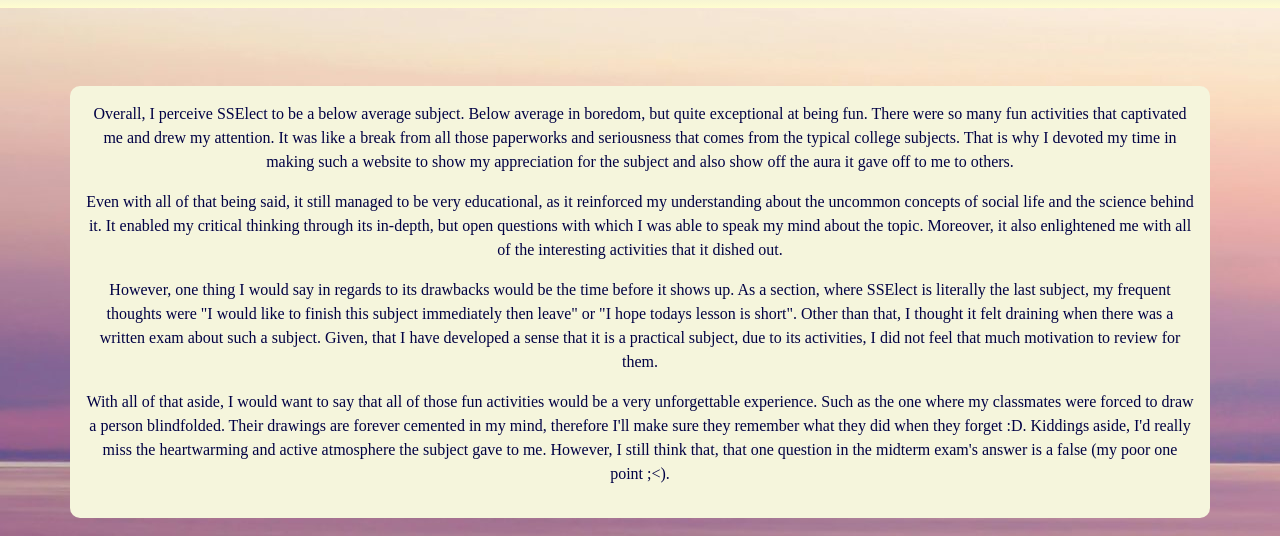
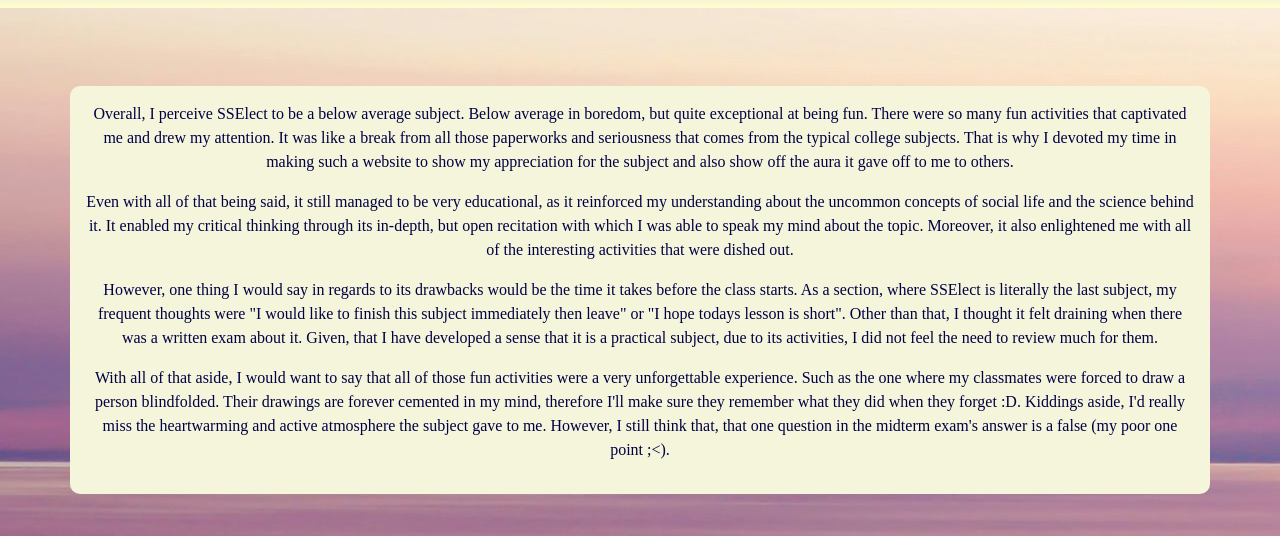
Before and after one commit to ZeroFaithe/SSElect-Portfolio, a plain HTML site: page reflection.html in a window 1280 px wide. Shown: the part 85-621 px from the top of the page. Drawn offline with nearby package versions, Linux system fonts and the light colour scheme; a web font is replaced by a local one.

Commit message:
Fixed grammar mistakes

```diff
--- a/reflection.html
+++ b/reflection.html
@@ -26,9 +26,9 @@
         <div class = "container-fluid text-center">
             <div class = "container w-70 text-center p-3 my-5" style = "background-color:beige; color:rgb(0, 0, 68); font-family:'Lato Bold'; border-radius:10px;">
                 <p>Overall, I perceive SSElect to be a below average subject. Below average in boredom, but quite exceptional at being fun. There were so many fun activities that captivated me and drew my attention. It was like a break from all those paperworks and seriousness that comes from the typical college subjects. That is why I devoted my time in making such a website to show my appreciation for the subject and also show off the aura it gave off to me to others.</p>
-                <p>Even with all of that being said, it still managed to be very educational, as it reinforced my understanding about the uncommon concepts of social life and the science behind it. It enabled my critical thinking through its in-depth, but open questions with which I was able to speak my mind about the topic. Moreover, it also enlightened me with all of the interesting activities that it dished out.</p>
-                <p>However, one thing I would say in regards to its drawbacks would be the time before it shows up. As a section, where SSElect is literally the last subject, my frequent thoughts were "I would like to finish this subject immediately then leave" or "I hope todays lesson is short". Other than that, I thought it felt draining when there was a written exam about such a subject. Given, that I have developed a sense that it is a practical subject, due to its activities, I did not feel that much motivation to review for them.</p>
-                <p>With all of that aside, I would want to say that all of those fun activities would be a very unforgettable experience. Such as the one where my classmates were forced to draw a person blindfolded. Their drawings are forever cemented in my mind, therefore I'll make sure they remember what they did when they forget :D. Kiddings aside, I'd really miss the heartwarming and active atmosphere the subject gave to me. However, I still think that, that one question in the midterm exam's answer is a false (my poor one point ;<).</p>
+                <p>Even with all of that being said, it still managed to be very educational, as it reinforced my understanding about the uncommon concepts of social life and the science behind it. It enabled my critical thinking through its in-depth, but open recitation with which I was able to speak my mind about the topic. Moreover, it also enlightened me with all of the interesting activities that were dished out.</p>
+                <p>However, one thing I would say in regards to its drawbacks would be the time it takes before the class starts. As a section, where SSElect is literally the last subject, my frequent thoughts were "I would like to finish this subject immediately then leave" or "I hope todays lesson is short". Other than that, I thought it felt draining when there was a written exam about it. Given, that I have developed a sense that it is a practical subject, due to its activities, I did not feel the need to review much for them.</p>
+                <p>With all of that aside, I would want to say that all of those fun activities were a very unforgettable experience. Such as the one where my classmates were forced to draw a person blindfolded. Their drawings are forever cemented in my mind, therefore I'll make sure they remember what they did when they forget :D. Kiddings aside, I'd really miss the heartwarming and active atmosphere the subject gave to me. However, I still think that, that one question in the midterm exam's answer is a false (my poor one point ;<).</p>
             </div>
         </div>
         <h1>Here is a M y K O   c A R</h1>
```
